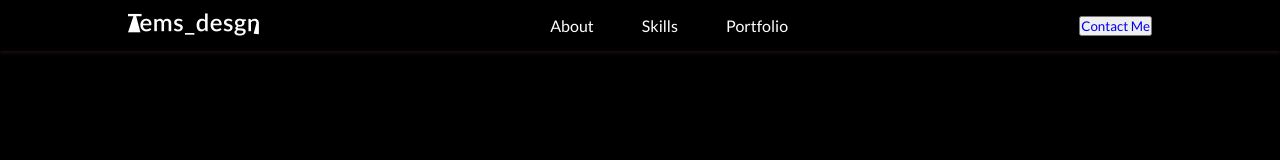
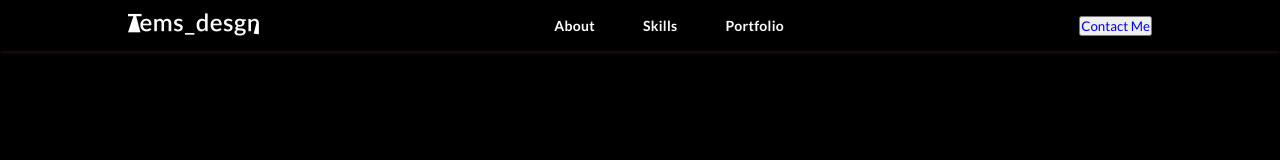
Before and after one commit to Opssy/portfolio, a React (Create React App) app: page / in a window 1280 px wide. Shown: the top 160 px of the page. Built offline with nearby package versions, Linux system fonts and the light colour scheme; the HTML template or start-up script is replaced by a standard one.

Commit message:
working on button

```diff
--- a/src/components/header/header.module.css
+++ b/src/components/header/header.module.css
@@ -24,4 +24,8 @@
 }
 .headerArea .links li a {
     color: var(--white);
+    font-weight: 700;
+    font-size: 14px;
+    line-height: 140%;
+    letter-spacing: 0.02em;
 }
```
